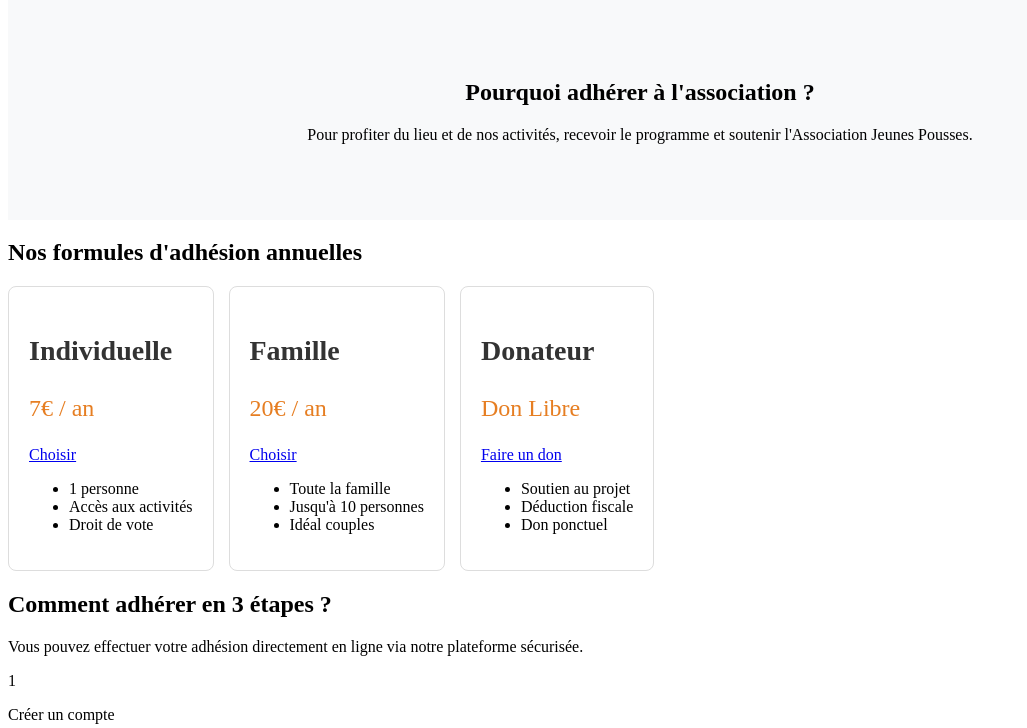
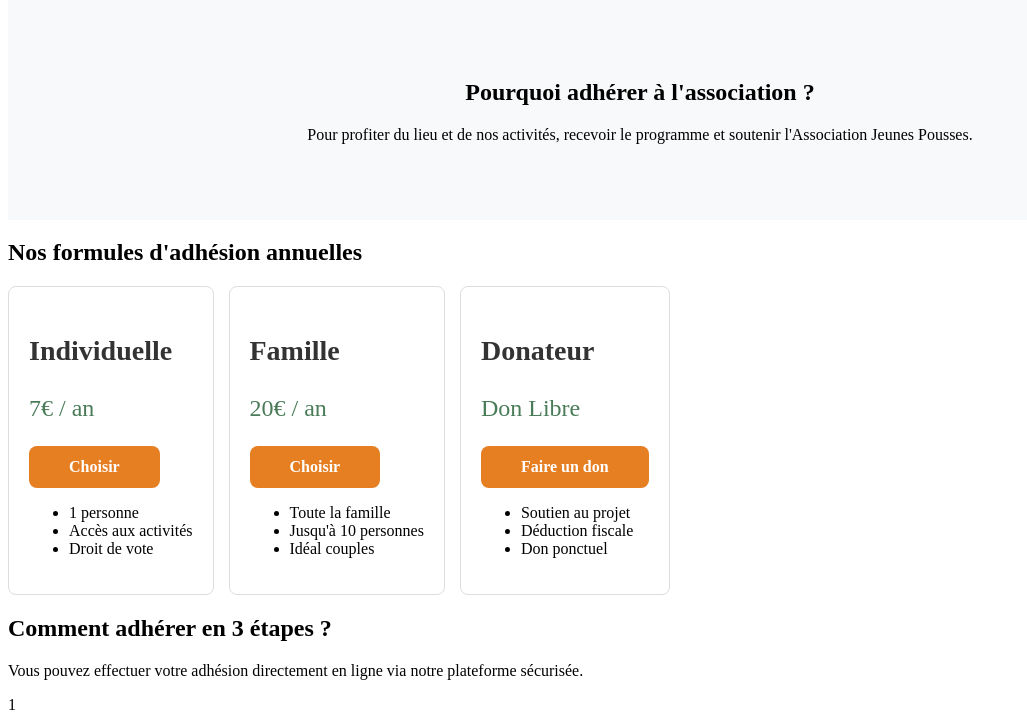
Before and after one commit to EvannPopoff/leptitcafe, a PHP site: page /app/views/pages/membership.php in a window 1280 px wide. Shown: the part 259-987 px from the top of the page, without its empty margins (0-1027 px from the left). Run offline with PHP 8.4, Linux system fonts and the light colour scheme.

Commit message:
Ajout style boutons et fix couleur

```diff
--- a/assets/css/membership.css
+++ b/assets/css/membership.css
@@ -29,7 +29,7 @@
 
 .card-adhesion .price {
     font-size: 24px;
-    color: #e67e22;
+    color: #4a7c59;
 }
 
 .pourquoi-adherer {
@@ -37,3 +37,13 @@
     padding: 60px 20px;
     text-align: center;
 }
+.btn-choisir,
+.btn-don {
+    display: inline-block;
+    background-color: #e67e22;
+    color: white;
+    padding: 12px 40px;
+    border-radius: 8px;
+    text-decoration: none;
+    font-weight: bold;
+}
```
